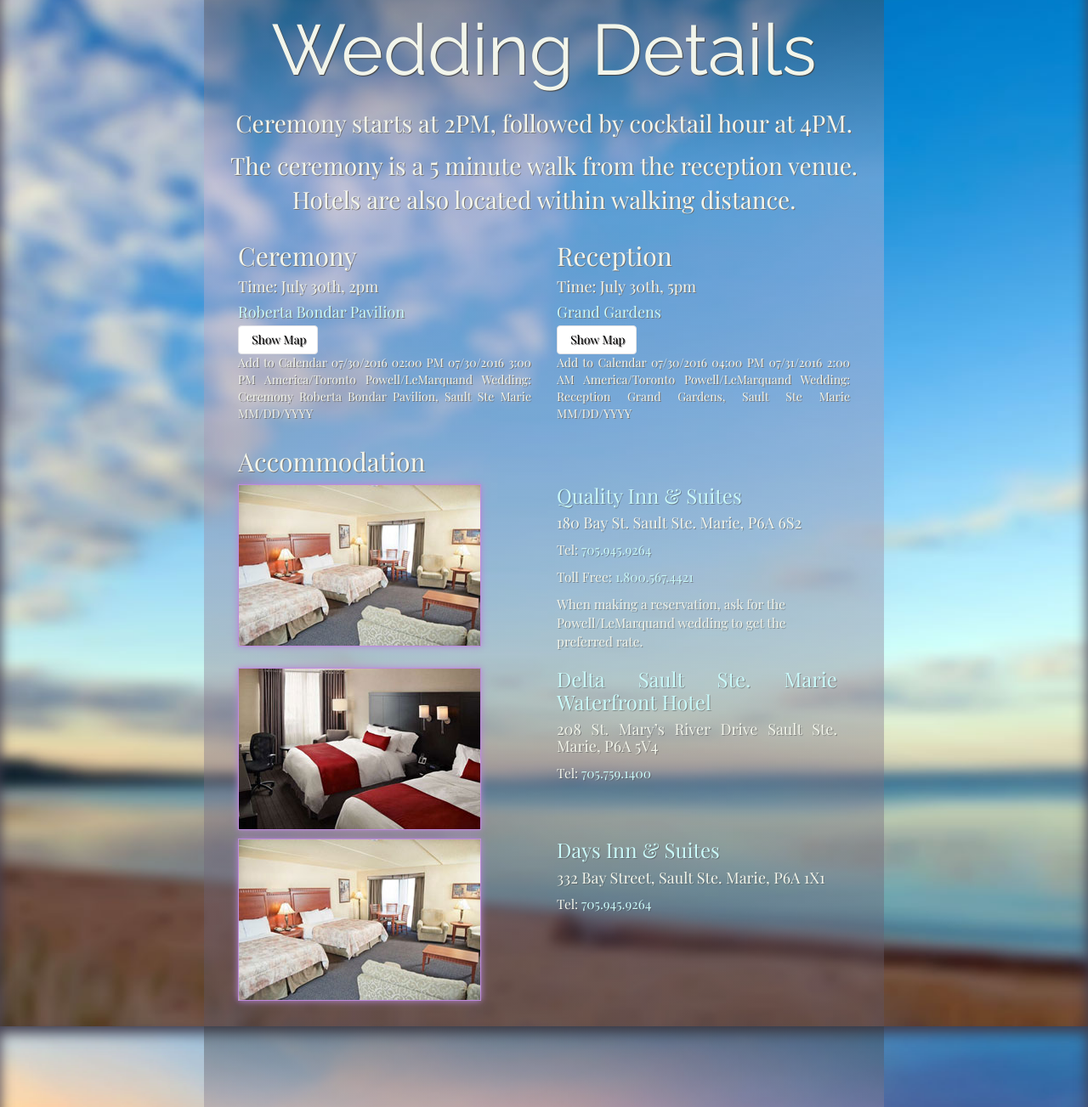
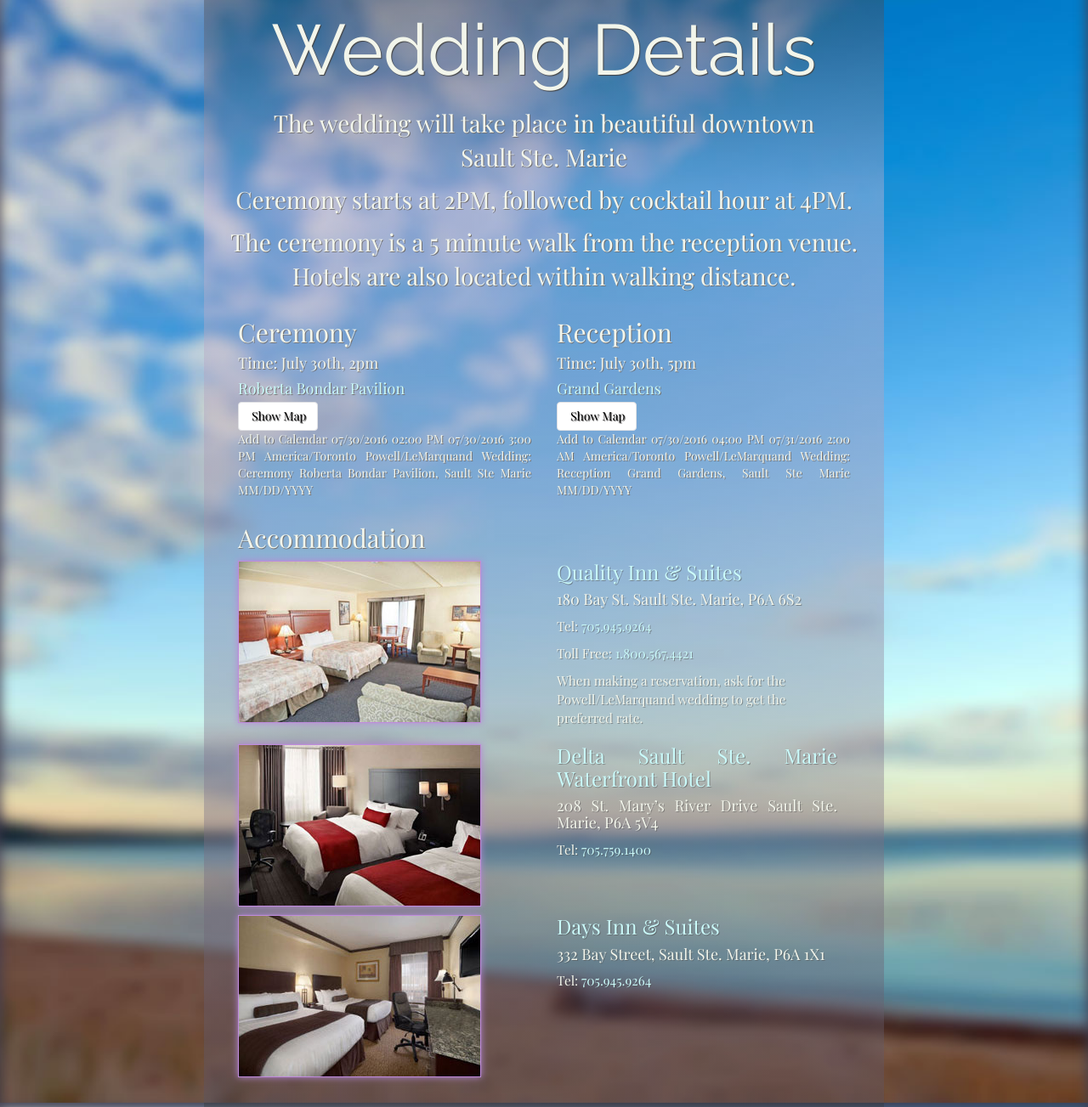
Before and after one commit to plemarquand/wedding, a plain HTML site: page index.html in a window 1280 px wide. Shown: the part 1637-2940 px from the top of the page at 85% size. Drawn offline with nearby package versions, Linux system fonts and the light colour scheme.

Commit message:
Image fix and adding location to details

```diff
--- a/index.html
+++ b/index.html
@@ -57,6 +57,8 @@
     <div class="content-container">
       <div class="section details">
         <h1>Wedding Details</h1>
+        <p>The wedding will take place in beautiful downtown <br/>Sault Ste. Marie</p>
+
         <p>Ceremony starts at 2PM, followed by cocktail hour at 4PM.</p>
 
         <p>The ceremony is a 5 minute walk from the reception venue. Hotels are also located within walking distance.</p>
@@ -130,7 +132,7 @@
 
           <div class="col-sm-12 details-block">
             <div class="col-sm-6 no-padding">
-              <img alt="Quality Inn Sault Ste. Marie" src="img/qualityinn.jpg"/>
+              <img alt="Quality Inn Sault Ste. Marie" src="img/daysinn.jpg"/>
             </div>
             <div class="col-sm-6 accommodation-content">
               <h3><a href="http://www.daysinn.ca/hotels/ontario/sault-ste.-marie/days-inn-and-suites-sault-ste-marie/hotel-overview?cid=local">Days Inn &amp; Suites</a></h3>
```
